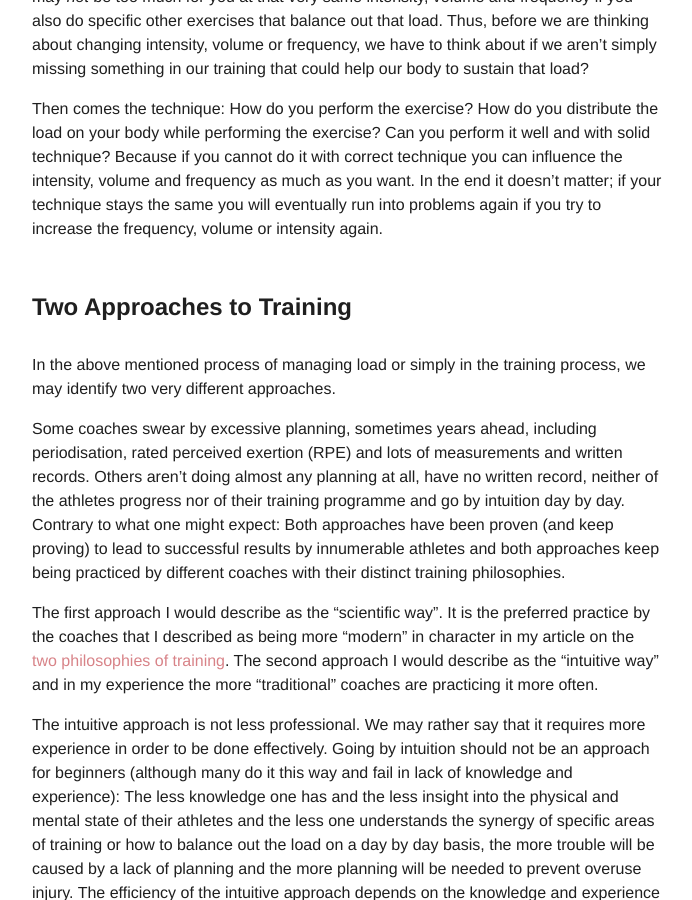
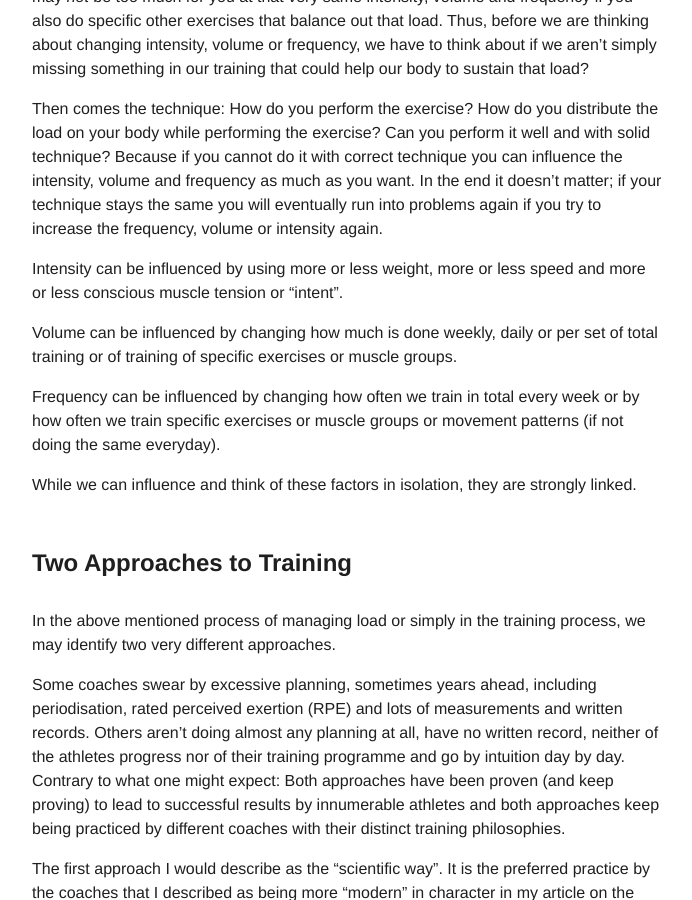
Before and after one commit to floshin/acrolib, a Jekyll site: the page built from training/load-management.md, in a window 1280 px wide and 900 px high, scrolled down 1715 px. Shown: the whole window, without its empty margins (293-985 px from the left). Built offline with Jekyll 4.4.1, drawn with Linux system fonts in a browser that asks for light colours; our own code applies the rules of GitHub Pages for plain Markdown files.

Commit message:
Update load-management.md

```diff
--- a/training/load-management.md
+++ b/training/load-management.md
@@ -36,6 +36,15 @@ If an exercise is not right for you, influencing any of the other factors won't
 
 Then comes the technique: How do you perform the exercise? How do you distribute the load on your body while performing the exercise? Can you perform it well and with solid technique? Because if you cannot do it with correct technique you can influence the intensity, volume and frequency as much as you want. In the end it doesn't matter; if your technique stays the same you will eventually run into problems again if you try to increase the frequency, volume or intensity again.
 
+Intensity can be influenced by using more or less weight, more or less speed and more or less conscious muscle tension or "intent".
+
+Volume can be influenced by changing how much is done weekly, daily or per set of total training or of training of specific exercises or muscle groups.
+
+Frequency can be influenced by changing how often we train in total every week or by how often we train specific exercises or muscle groups or movement patterns (if not doing the same everyday).
+
+While we can influence and think of these factors in isolation, they are strongly linked.
+
+
 
 ## Two Approaches to Training
 
```
